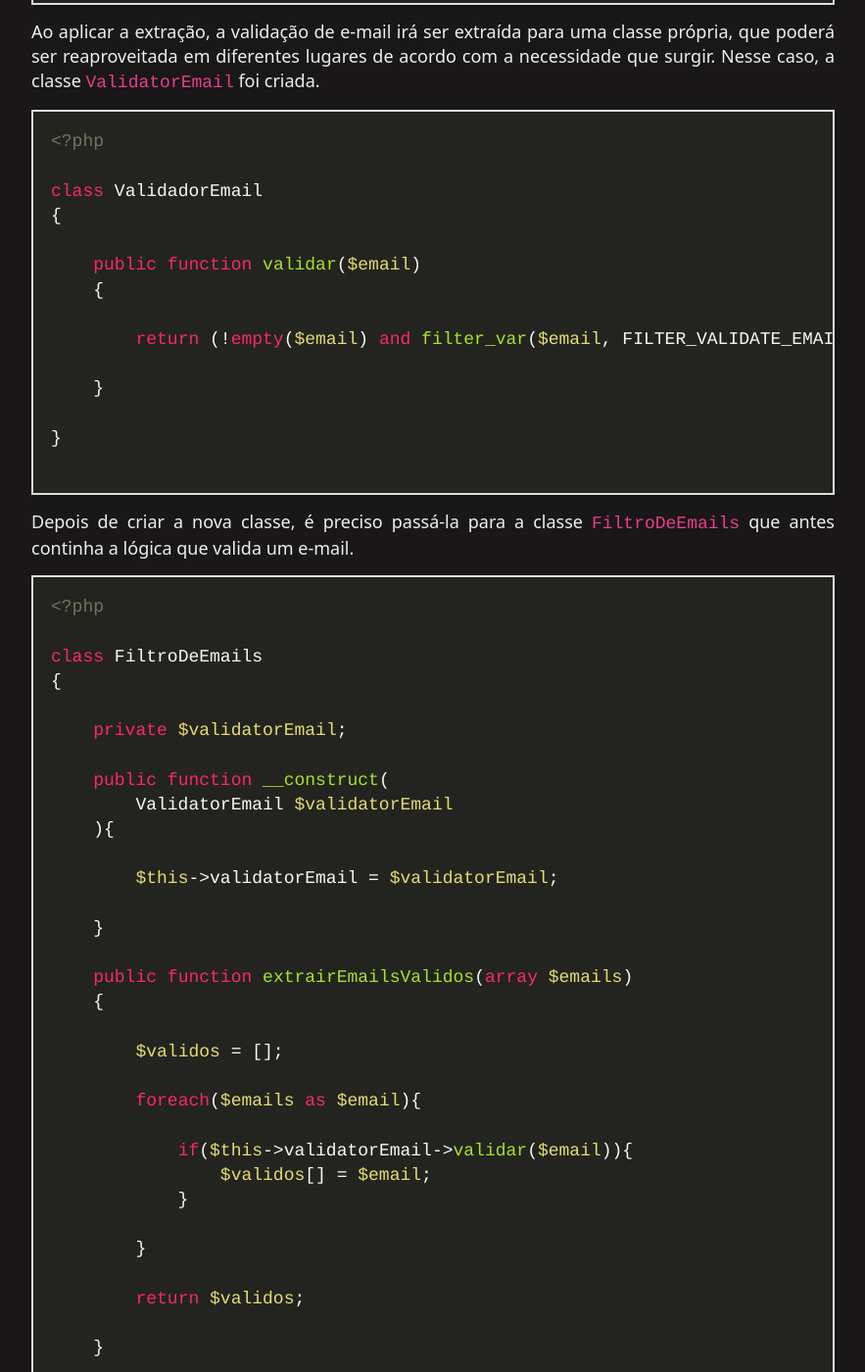
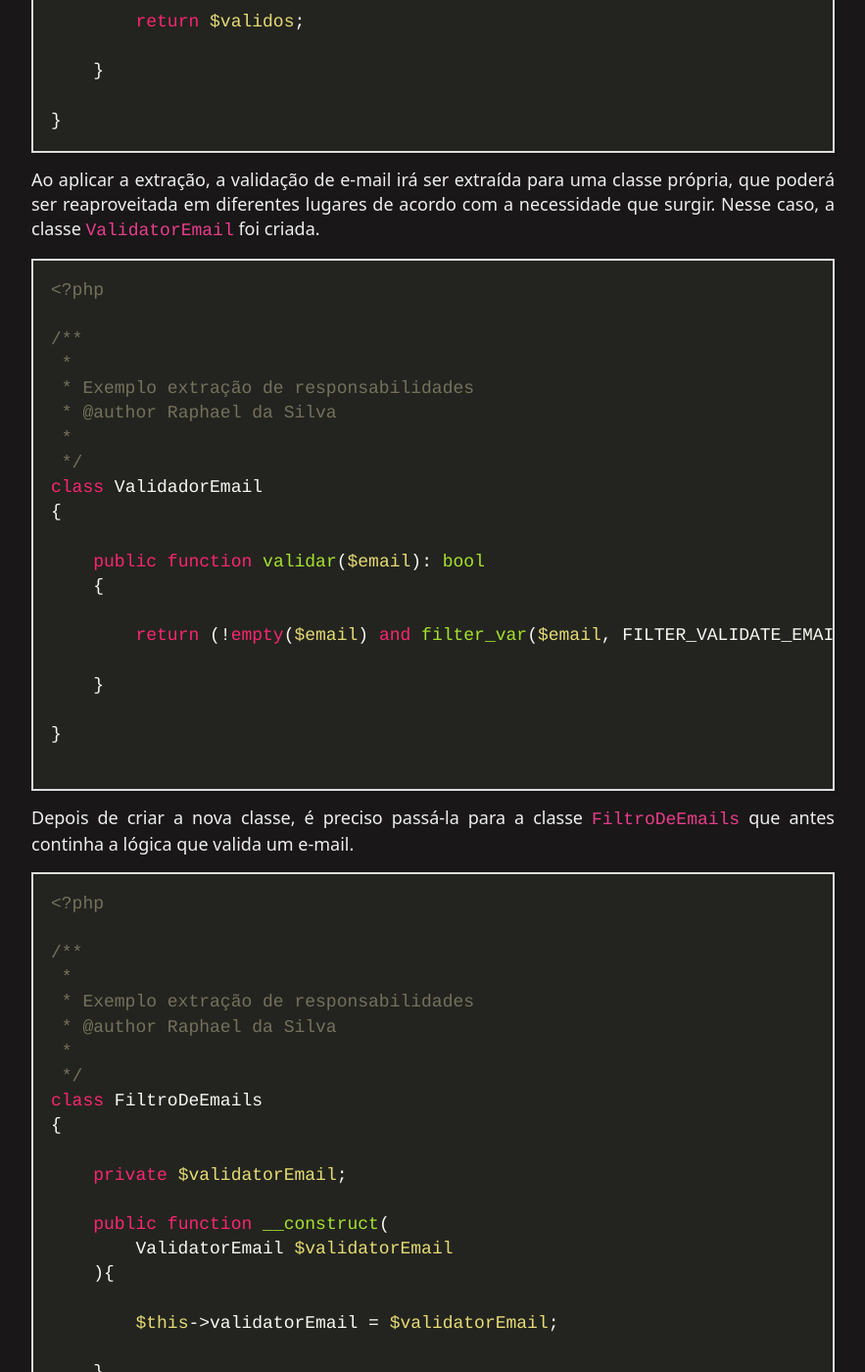
Before and after one commit to raphael-da-silva/raphael-da-silva.github.io, a Jekyll site: the page built from _posts/2021-06-05-extracao-responsabilidade.md, in a window 1280 px wide and 1400 px high, scrolled down 1468 px. Shown: the whole window at 98% size, without its empty margins (198-1081 px from the left). Built offline with Jekyll 4.4.1, drawn with Linux system fonts in a browser that asks for light colours; nearby versions of some CDN libraries; some of the changed text lies outside the part shown.

Commit message:
Atualização no código dos posts

````diff
--- a/_posts/2021-06-05-extracao-responsabilidade.md
+++ b/_posts/2021-06-05-extracao-responsabilidade.md
@@ -14,17 +14,23 @@ Por exemplo, caso tenha uma classe que filtre e-mails válidos e que valide um e
 ```php
 <?php
 
+/**
+ *
+ * Exemplo extração de responsabilidades
+ * @author Raphael da Silva
+ *
+ */
 class FiltroDeEmails
 {
 
-    private function validarEmail($email)
+    private function validarEmail($email): bool
     {
 
         return (!empty($email) and filter_var($email, FILTER_VALIDATE_EMAIL));
 
     }
 
-    public function extrairEmailsValidos(array $emails)
+    public function extrairEmailsValidos(array $emails): array
     {
 
         $validos = [];
@@ -48,10 +54,16 @@ Ao aplicar a extração, a validação de e-mail irá ser extraída para uma cla
 ```php
 <?php
 
+/**
+ *
+ * Exemplo extração de responsabilidades
+ * @author Raphael da Silva
+ *
+ */
 class ValidadorEmail
 {
 
-    public function validar($email)
+    public function validar($email): bool
     {
 
         return (!empty($email) and filter_var($email, FILTER_VALIDATE_EMAIL));
@@ -67,6 +79,12 @@
 ```php
 <?php
 
+/**
+ *
+ * Exemplo extração de responsabilidades
+ * @author Raphael da Silva
+ *
+ */
 class FiltroDeEmails
 {
 
````
Also changed, not shown: other parts of _posts/2021-06-05-extracao-responsabilidade.md (+1 -1 lines), _posts/2021-06-05-early-return.md (+15 -3 lines), _posts/2021-06-05-evolucao-php.md (+12 -0 lines), _posts/2021-06-05-imutabilidade.md (+21 -3 lines), _posts/2021-06-05-metodos-pequenos-granulares.md (+12 -0 lines), _posts/2021-06-05-responsabidade-coesa.md (+24 -0 lines).
